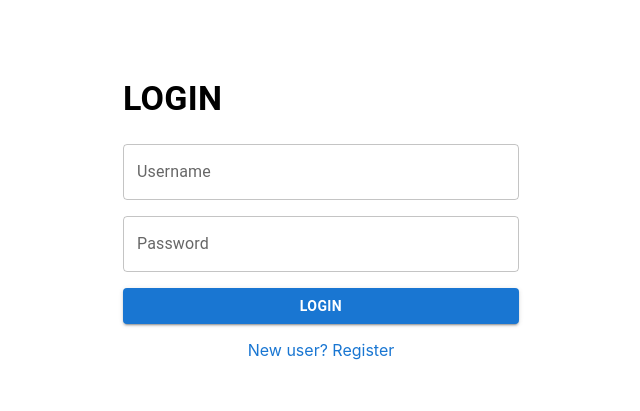
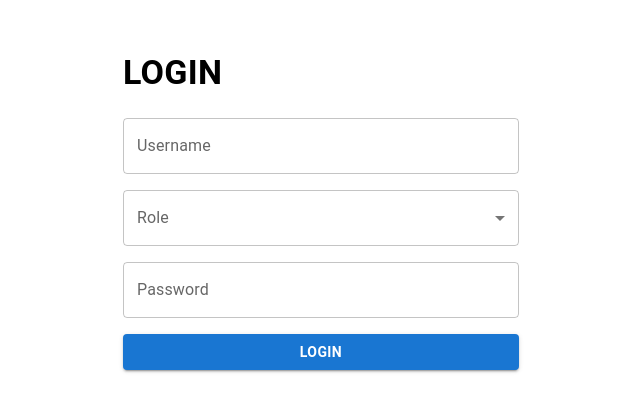
Before and after one commit to sonalgonsalves/attendify, a React (Create React App) app in the folder frontend/: page / in a window 1280 px wide. Shown: the part 121-532 px from the top of the page, without its empty margins (319-959 px from the left). Built offline with nearby package versions, Linux system fonts and the light colour scheme.

Commit message:
login role check

```diff
--- a/frontend/src/Login.js
+++ b/frontend/src/Login.js
@@ -1,4 +1,4 @@
-import { Box, Container, Grid, TextField, Button, Link, Typography } from "@mui/material";
+import { Box, Container, Grid, TextField, Button, Typography,FormControl,InputLabel,Select,MenuItem,FormHelperText } from "@mui/material";
 import { useState } from "react";
 import { useNavigate } from "react-router-dom";
 import axios from 'axios';
@@ -6,19 +6,24 @@ import axios from 'axios';
 function Login() {
     const navigate = useNavigate();
     const [name, setName] = useState("");
+    const [role, setRole] = useState("");
     const [password, setPassword] = useState("");
 
-    const [errors, setErrors] = useState({ name: "", password: "" });
+    const [errors, setErrors] = useState({ name: "", role:"",password: "" });
 
     const handleLogin = (event) => {
         event.preventDefault();
 
-        // Simple validation logic
+        // validations
         let validationErrors = { name: "", password: "" };
         let isValid = true;
 
         if (!name) {
             validationErrors.name = "Username is required";
+            isValid = false;
+        }
+        if (!role) {
+            validationErrors.role = "Role is required";
             isValid = false;
         }
         if (!password) {
@@ -31,14 +36,29 @@ function Login() {
             return;
         }
 
-        // Admin check
-        if (name === "admin" && password === "admin123") {
+        // Role check
+        if (role === "admin") {
             alert("Admin login successful!");
-            navigate('/dashboard');
+            navigate('/admin');
+            return;
+        }
+        else if (role === "HOD") {
+            alert("HOD login successful!");
+            navigate('/hod');
+            return;
+        }
+        else if (role === "Faculty") {
+            alert("Faculty login successful!");
+            navigate('/faculty');
+            return;
+        }
+        else if (role === "exam") {
+            alert("Exam Staff login successful!");
+            navigate('/exam');
             return;
         }
 
-        // user login check
+        /* user login check
         axios.post('http://localhost:5000/login', { name, password })
             .then(result => {
                 if (result.data === "Success") {
@@ -52,8 +72,8 @@ function Login() {
                 console.error(err);
                 alert("An error occurred while logging in. Please try again later.");
             });
+            */
     };
-
     return (
         <Container maxWidth="xs" style={{ height: '85vh', display: 'flex', alignItems: 'center', justifyContent: 'center' }}>
             <Box >
@@ -72,6 +92,24 @@ function Login() {
                                 error={!!errors.name}
                                 helperText={errors.name}
                             />
+                        </Grid>
+                        <Grid item xs={12}>
+                        <FormControl fullWidth error={!!errors.role}>
+                            <InputLabel id="demo-simple-select-label">Role</InputLabel>
+                            <Select
+                                labelId="demo-simple-select-label"
+                                id="demo-simple-select"
+                                label="Role"
+                                onChange={(e) => setRole(e.target.value)}
+                            >
+                            <MenuItem value={"Admin"}>Admin</MenuItem>
+                            <MenuItem value={"HOD"}>HOD</MenuItem>
+                            <MenuItem value={"Faculty"}>Faculty</MenuItem>
+                            <MenuItem value={"Student"}>Student</MenuItem>
+                            <MenuItem value={"Exam"}>Exam Department Staff</MenuItem>
+                            </Select>
+                            {errors.role && <FormHelperText>{errors.role}</FormHelperText>}
+                        </FormControl>
                         </Grid>
                         <Grid item xs={12}>
                             <TextField
@@ -93,9 +131,6 @@ function Login() {
                     </Grid>
                 </Box>
                 <Box sx={{ mt: 2, textAlign: 'center' }}>
-                    <Link href="/register" underline="hover" sx={{ display: 'block', mt: 1 }}>
-                        New user? Register
-                    </Link>
                 </Box>
             </Box>
         </Container>
```
